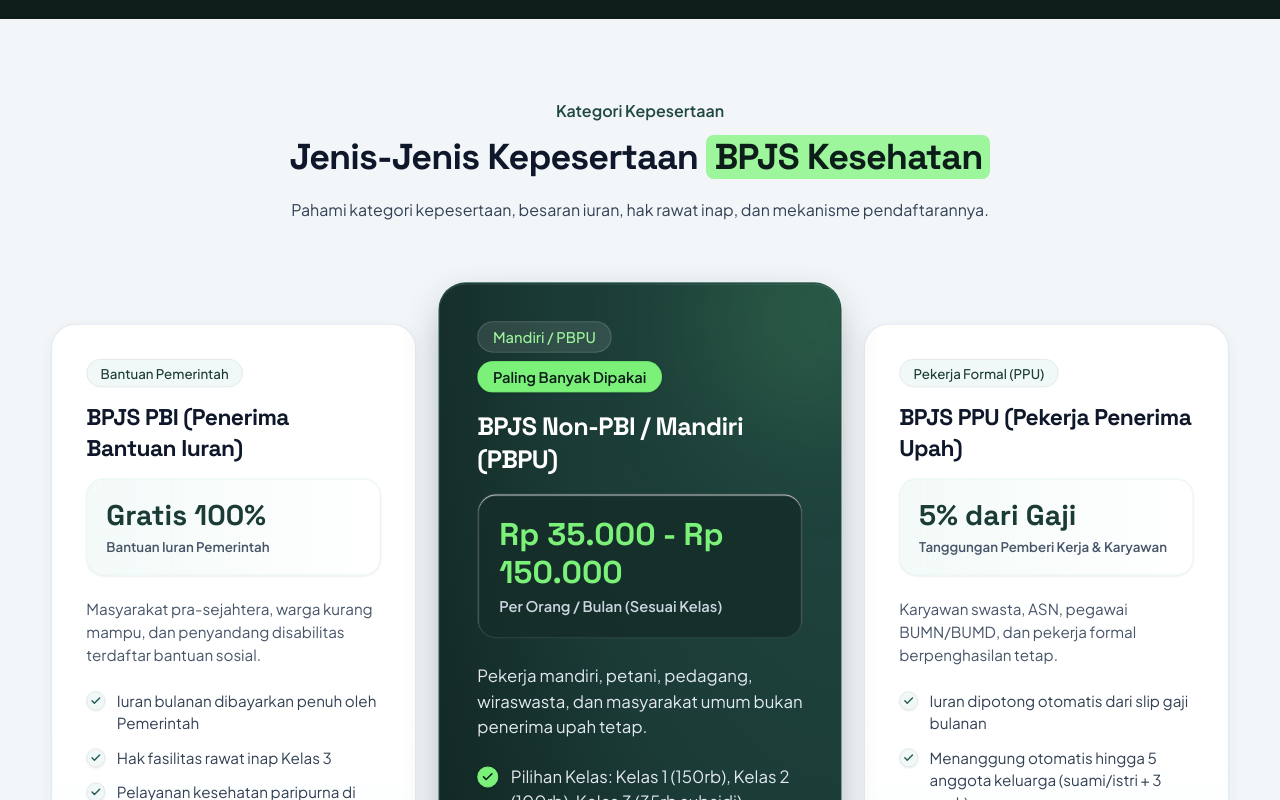
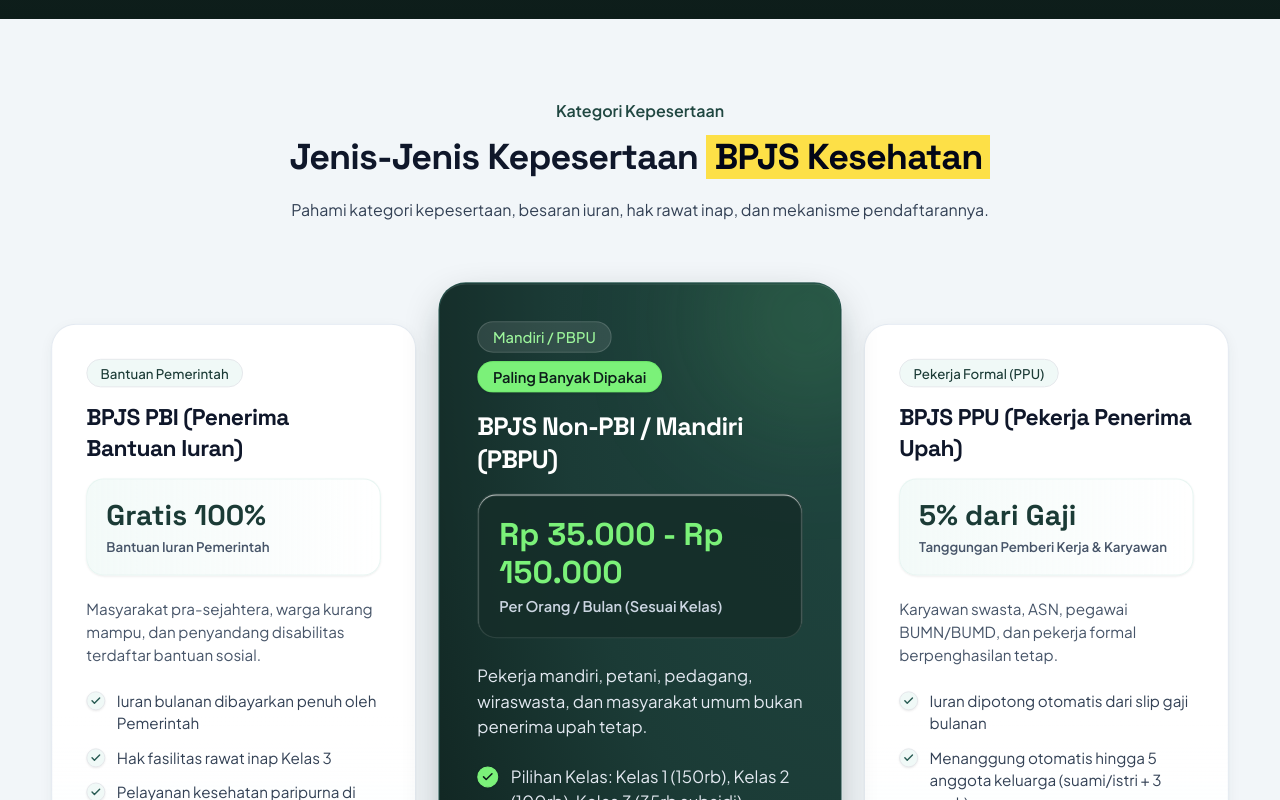
Before and after one commit to zaki-ramadhan/web_kkn, a React (Vite) app: page / in a window 1280 px wide. Shown: the part 960-1760 px from the top of the page. Built offline with nearby package versions, Linux system fonts and the light colour scheme; grey boxes are pictures that could not be loaded.

Commit message:
style: ubah aksen stabilo menjadi warna kuning tegas (yellow-300) dan hilangkan sudut rounded (sharp rectangular marker)

```diff
--- a/src/components/ui/Stabilo.jsx
+++ b/src/components/ui/Stabilo.jsx
@@ -2,18 +2,18 @@
 
 export default function Stabilo({
   children,
-  variant = 'lime',
+  variant = 'yellow',
   className = '',
 }) {
   const variants = {
-    lime: 'bg-lime-300 text-brand-950 px-2 py-0.5 rounded-lg shadow-xs inline-block my-0.5',
-    emerald: 'bg-emerald-100 text-emerald-950 px-2 py-0.5 rounded-lg border border-emerald-200 inline-block my-0.5',
-    yellow: 'bg-amber-200 text-amber-950 px-2 py-0.5 rounded-lg inline-block my-0.5',
+    yellow: 'bg-yellow-300 text-slate-950 px-2 py-0.5 inline-block my-0.5',
+    amber: 'bg-amber-300 text-slate-950 px-2 py-0.5 inline-block my-0.5',
+    lemon: 'bg-[#FACC15] text-slate-950 px-2 py-0.5 inline-block my-0.5',
   };
 
   return (
     <span
-      className={`${variants[variant] || variants.lime} font-extrabold ${className}`}
+      className={`${variants[variant] || variants.yellow} font-extrabold ${className}`}
     >
       {children}
     </span>
```
